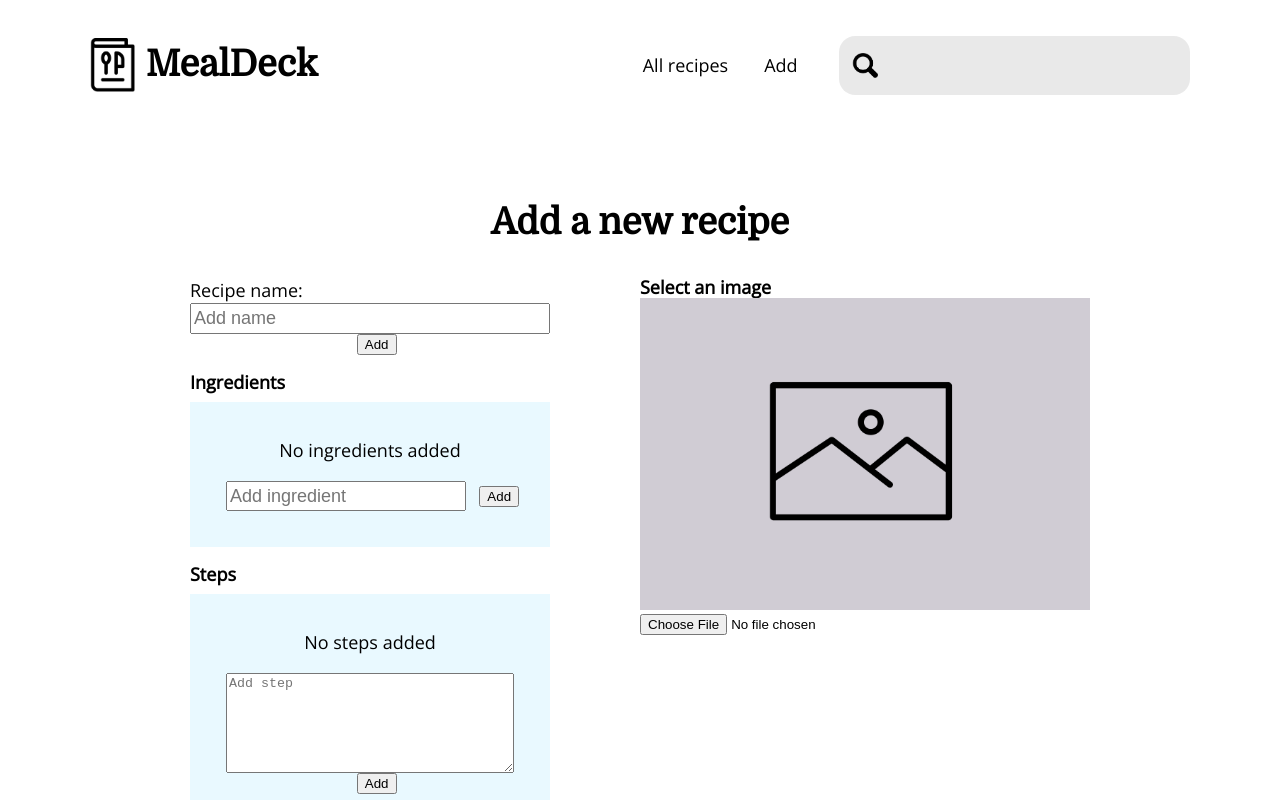
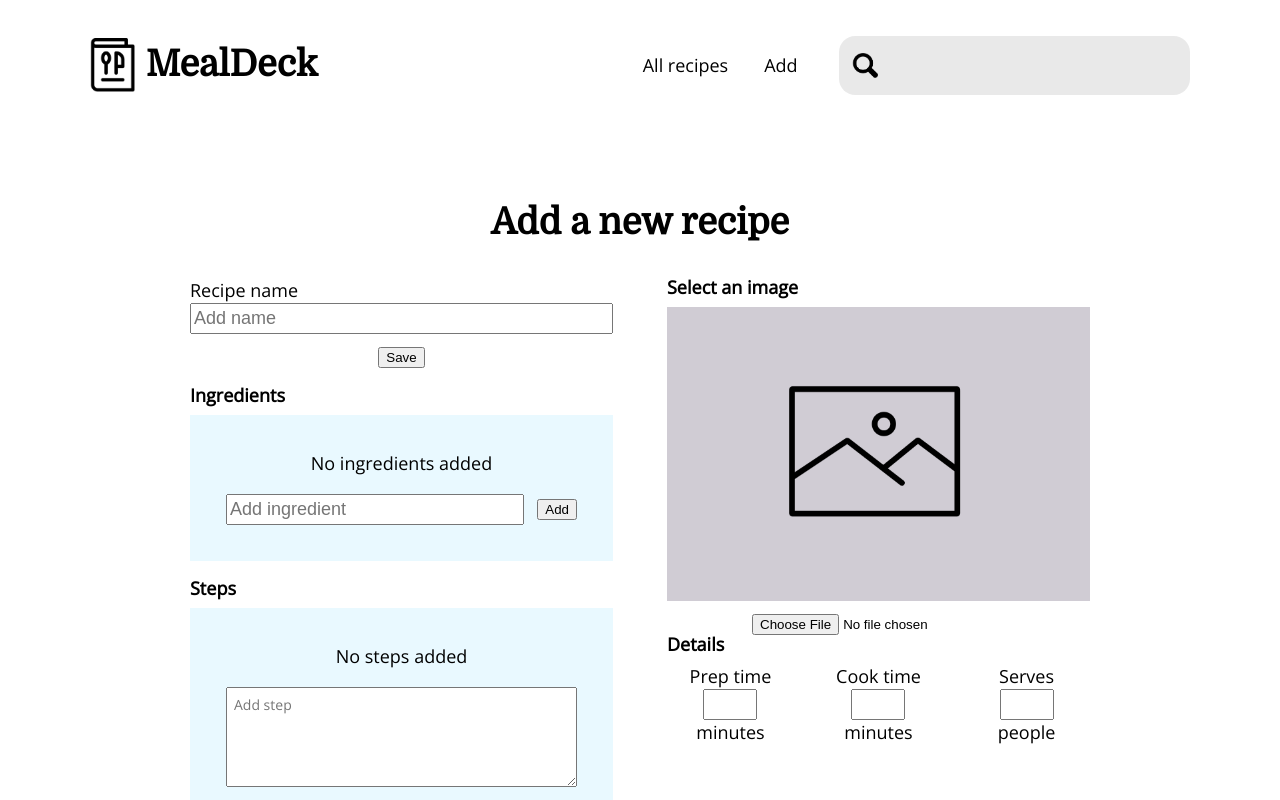
Before and after one commit to edlsto/recipe-creator, a Vue app: page /add in a window 1280 px wide. Shown: the top 800 px of the page. Built offline with nearby package versions, Linux system fonts and the light colour scheme.

Commit message:
More styling for add page

```diff
--- a/src/views/Add.vue
+++ b/src/views/Add.vue
@@ -1,11 +1,11 @@
 <template>
   <div class="add">
-    <h1 class="recipe-title">Add a new recipe</h1>
+    <h1 class="recipe-add-title">Add a new recipe</h1>
 
     <div class="two-col">
       <div class="add-text">
         <div v-if="!newRecipe.title" class="add-item">
-          <label for="title">Recipe name:</label>
+          <label for="title">Recipe name</label>
           <input
             class="add-item-input"
             v-model="newTitle"
@@ -13,17 +13,23 @@
             id="title"
             placeholder="Add name"
           />
-          <button v-on:click="onSubmitTitle" class="add-item-button">
-            Add
+          <button
+            v-on:click="onSubmitTitle"
+            class="add-item-button add-button-below"
+          >
+            Save
           </button>
         </div>
         <div v-else>
-          <h1>
+          <div class="input-btn-container">
+            <h1 class="recipe-title">
               {{ newRecipe.title }}
             </h1>
+            <button v-on:click="onEdit">Edit</button>
+          </div>
         </div>
 
-        <div class="add-item stack">
+        <div class="add-item">
           <h4 class="section-title">Ingredients</h4>
           <ul class="ingredients-list">
             <p class="no-ingredients" v-if="!newRecipe.ingredients.length">
@@ -35,7 +41,6 @@
             >
               {{ ingredient }}
             </li>
-            <div class="form-row">
             <div class="input-btn-container">
               <input
                 placeholder="Add ingredient"
@@ -49,10 +54,9 @@
                 Add
               </button>
             </div>
-            </div>
           </ul>
         </div>
-        <div class="add-item stack">
+        <div class="add-item ">
           <h4 class="section-title">Steps</h4>
           <ol class="ingredients-list">
             <p class="no-ingredients" v-if="!newRecipe.steps.length">
@@ -61,7 +65,6 @@
             <li v-for="(step, index) in newRecipe.steps" :key="index">
               {{ step }}
             </li>
-            <div class="form-row">
             <div class="input-btn-container">
               <textarea
                 placeholder="Add step"
@@ -71,51 +74,63 @@
                 id="step"
               />
             </div>
-            </div>
-            <button v-on:click="onSubmitStep" class="add-item-button">
+            <button
+              v-on:click="onSubmitStep"
+              class="add-item-button add-button-below"
+            >
               Add
             </button>
           </ol>
         </div>
-        <div class="add-item">
-          <label for="prep-time|">Prep time:</label>
+      </div>
+      <div class="add-image">
+        <h4 class="section-title">Select an image</h4>
+
+        <div v-if="!newRecipe.image" class="choose-file">
+          <img src="../assets/placeholder.png" class="img-preview" />
+
+          <input
+            class="file-input"
+            type="file"
+            @change="onFileChange(newRecipe, $event)"
+          />
+        </div>
+        <div v-else>
+          <img :src="newRecipe.image" class="img-preview" />
+          <button @click="removeImage(newRecipe)">Remove image</button>
+        </div>
+        <h4 class="section-title">Details</h4>
+        <div class="times">
+          <div class="times-item">
+            <label for="prep-time|">Prep time</label>
             <input
               v-model="newRecipe.prepTime"
               type="number"
-            class="add-item-input"
+              class="add-item-input times-input"
               id="prep-time"
             />
+            <div>minutes</div>
           </div>
-        <div class="add-item">
-          <label for="cook-time">Cook time:</label>
+          <div class="times-item">
+            <label for="cook-time">Cook time</label>
             <input
-            class="add-item-input"
+              class="add-item-input times-input"
               v-model="newRecipe.cookTime"
               type="number"
               id="cook-time"
             />
+            <div>minutes</div>
           </div>
-        <div class="add-item">
-          <label for="serves">Serves:</label>
+          <div class="times-item">
+            <label for="serves">Serves</label>
             <input
               v-model="newRecipe.serves"
               type="number"
-            class="add-item-input"
+              class="add-item-input times-input"
               id="serves"
             />
+            <div>people</div>
           </div>
-      </div>
-      <div class="add-image">
-        <h4>Select an image</h4>
-
-        <div v-if="!newRecipe.image">
-          <img src="../assets/placeholder.png" class="img-preview" />
-
-          <input type="file" @change="onFileChange(newRecipe, $event)" />
-        </div>
-        <div v-else>
-          <img :src="newRecipe.image" class="img-preview" />
-          <button @click="removeImage(newRecipe)">Remove image</button>
         </div>
       </div>
     </div>
@@ -157,6 +172,10 @@ export default {
       this.newRecipe.title = this.newTitle;
       this.newTitle = "";
     },
+    onEdit: function() {
+      this.newTitle = this.newRecipe.title;
+      this.newRecipe.title = "";
+    },
     submitList: function() {
       this.$emit("add", this.newRecipe);
       this.$router.push({ name: "Home" });
@@ -184,8 +203,11 @@ export default {
 </script>
 
 <style>
+.recipe-add-title {
+  margin: 1em auto;
+}
 .recipe-title {
-  margin: 1em auto;
+  flex: 1 0 auto;
 }
 .submit {
   align-self: center;
@@ -233,25 +255,31 @@ export default {
   display: flex;
   flex-direction: column;
   width: 20em;
+  flex: 0 0 47%;
 }
 
 .input-btn-container {
   flex: 1 0 auto;
   display: flex;
   margin-top: 1em;
+  align-items: center;
 }
 
 .add-image {
-  flex: 0 0 50%;
+  flex: 0 0 47%;
 }
 
 label {
-  margin-right: 1em;
+  /* margin-right: 1em; */
 }
 
 textarea {
   height: 100px;
   flex: 1 0 auto;
+  font-family: "Open Sans", sans-serif;
+  font-size: 14px;
+  outline: none;
+  padding: 0.5em;
 }
 
 .ingredients-list {
@@ -269,4 +297,35 @@ textarea {
 .section-title {
   margin-bottom: 0.5em;
 }
+
+.choose-file {
+  display: flex;
+  flex-direction: column;
+  align-items: center;
+}
+
+.file-input {
+  margin-top: 1em;
+}
+
+.add-button-below {
+  margin: 1em 0 0 0;
+}
+
+.times {
+  display: flex;
+  flex-wrap: wrap;
+  justify-content: space-between;
+}
+
+.times-item {
+  flex: 0 0 30%;
+  display: flex;
+  flex-direction: column;
+  align-items: center;
+}
+
+.times-input {
+  width: 3em;
+}
 </style>
```
Lines whose indentation alone changed are shown as unchanged.
